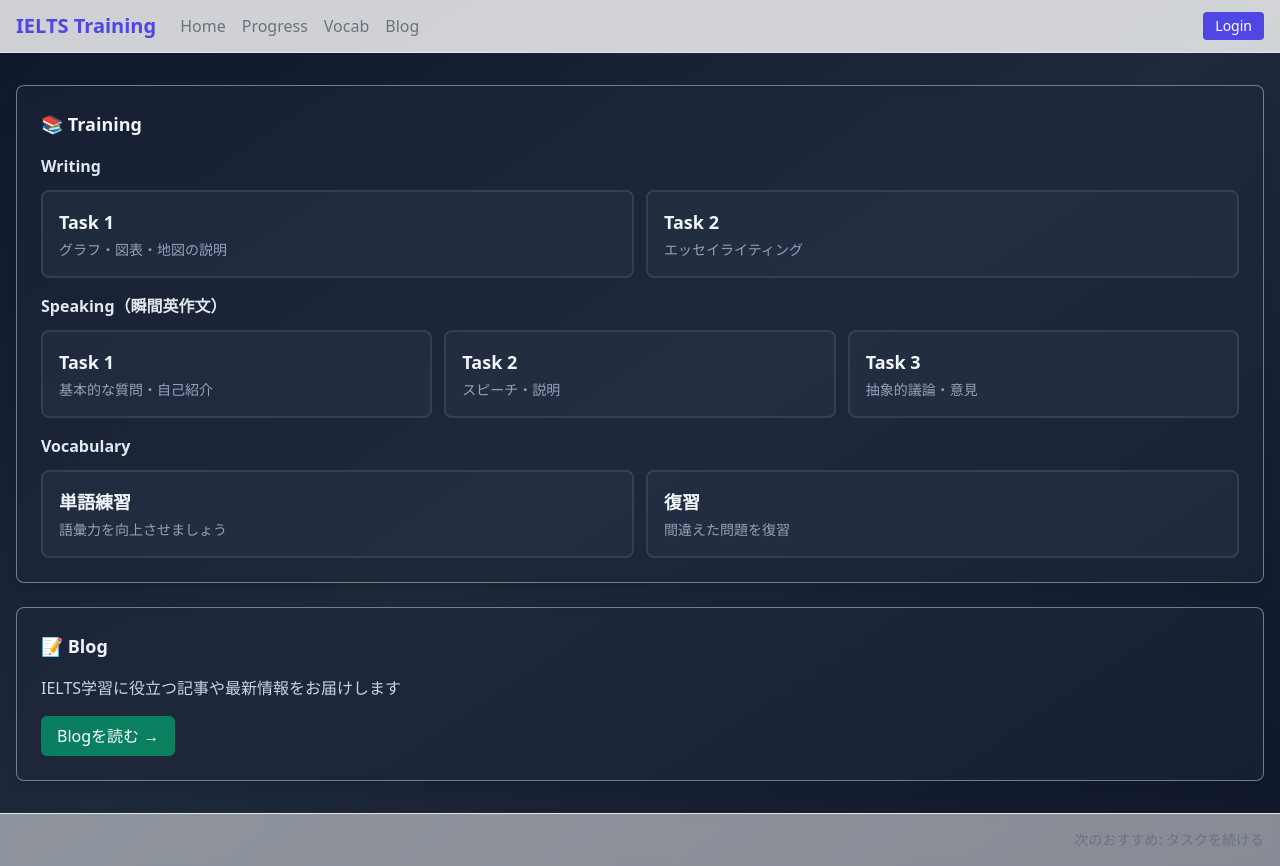
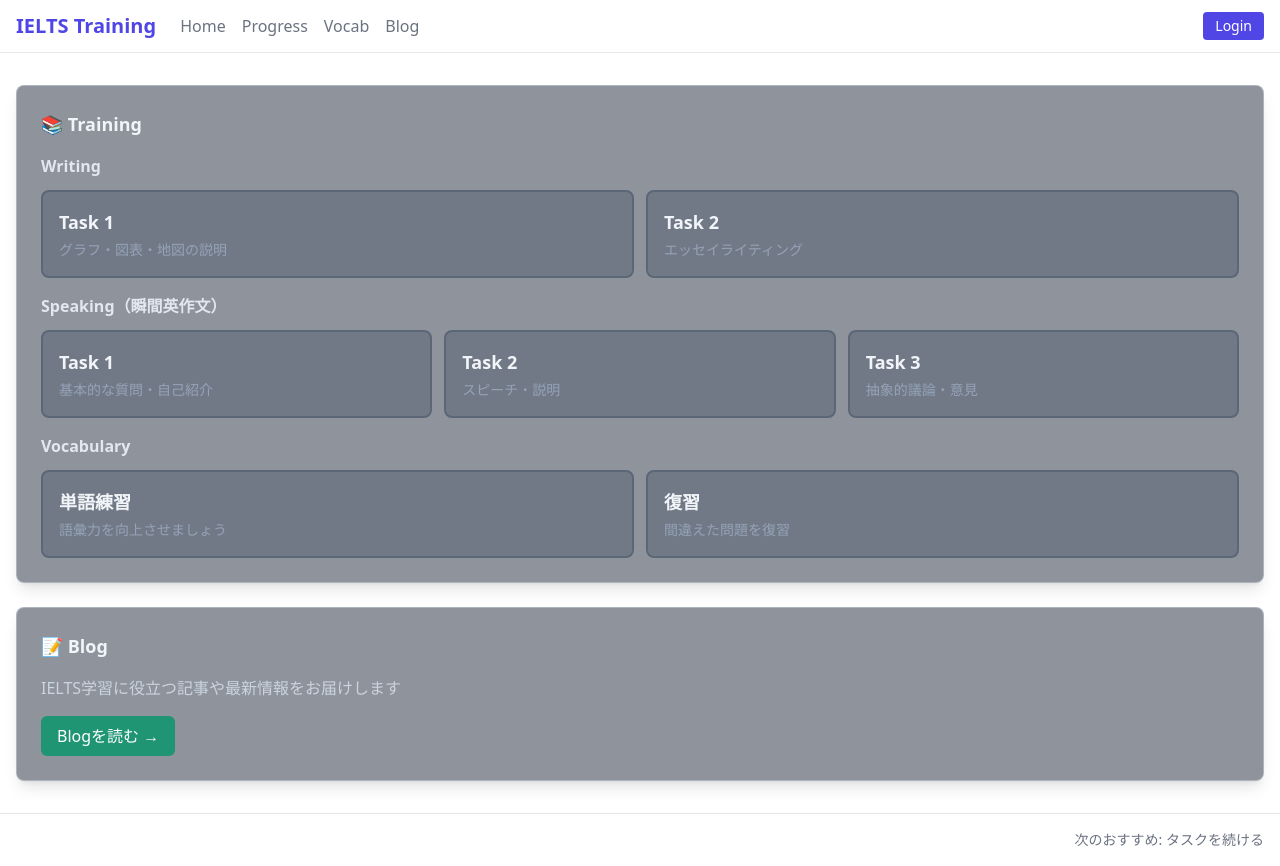
Before and after one commit to RikuTerayama/IELTS-Training, a Next.js app: page /home in a window 1280 px wide. Built offline with nearby package versions, Linux system fonts and the light colour scheme; no server answers.

Commit message:
Update Layout.tsx

```diff
--- a/components/layout/Layout.tsx
+++ b/components/layout/Layout.tsx
@@ -3,7 +3,7 @@ import { Footer } from './Footer';
 
 export function Layout({ children }: { children: React.ReactNode }) {
   return (
-    <div className="flex min-h-screen flex-col bg-gradient-to-br from-slate-900 via-slate-800 to-slate-900">
+    <div className="flex min-h-screen flex-col bg-bg">
       <Header />
       <main className="flex-1">{children}</main>
       <Footer />
```
